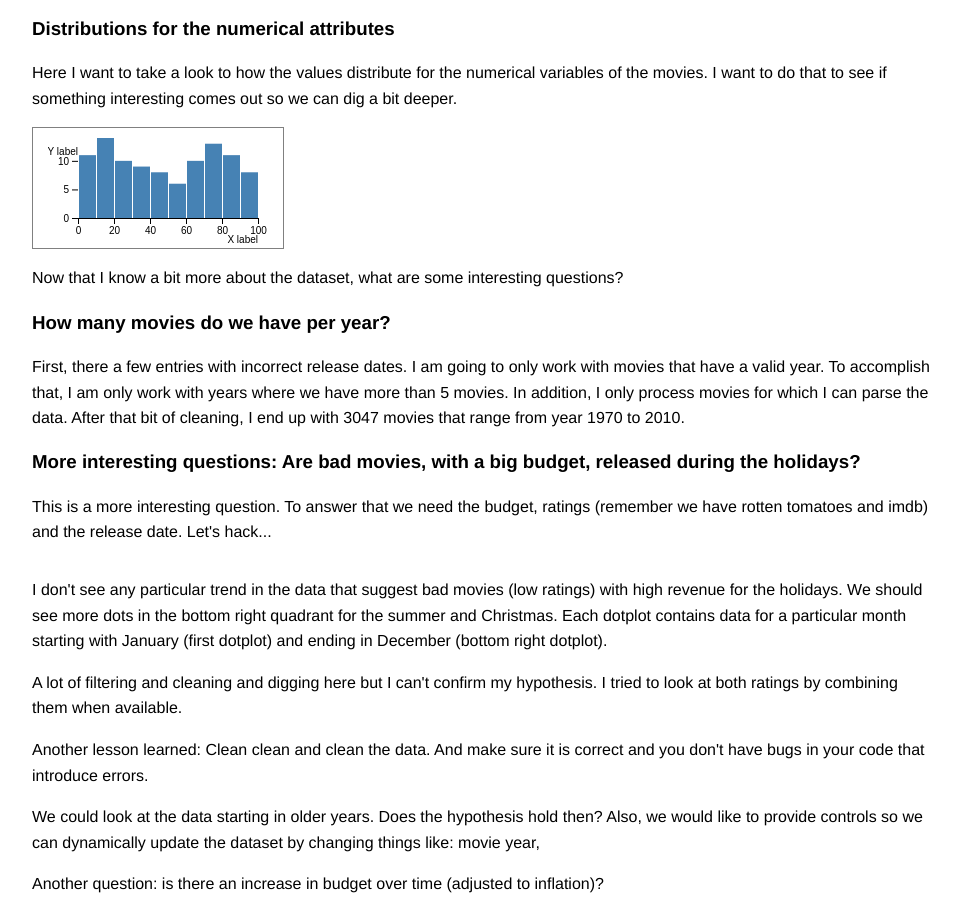
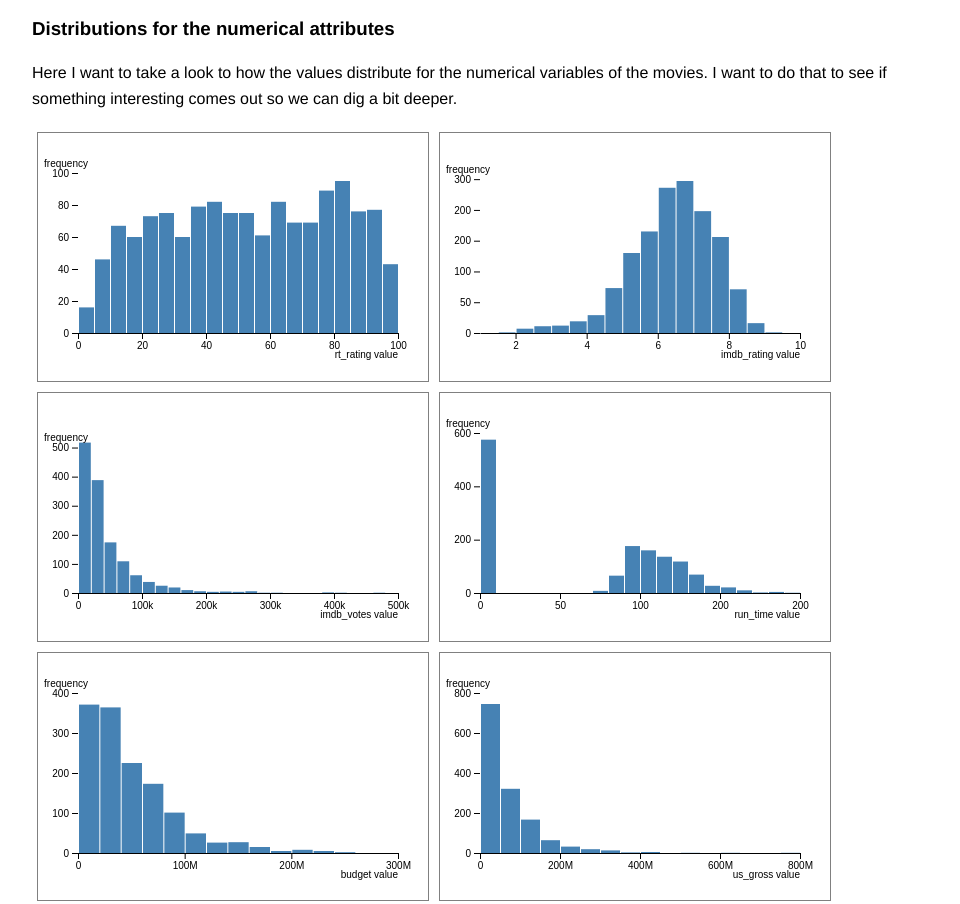
Before and after one commit to drio/cse512_week2_movies, a website built with webpack: page src/index.html in a window 1280 px wide. Shown: the part 1112-2016 px from the top of the page, without its empty margins (33-993 px from the left). Built offline with nearby package versions, Linux system fonts and the light colour scheme; files whose address does not match are found by name.

Commit message:
adding distributions

```diff
--- a/src/css/style.css
+++ b/src/css/style.css
@@ -29,10 +29,17 @@ body {
 	display: flex;
   flex-wrap: wrap;
 	flex-grow: 0;
-	justify-content: center;
+	justify-content: left;
+  border: 0px solid grey;
+	width: 840px;
+  margin-top: 0px;
+}
+
+.histogram-small {
   border: 1px solid grey;
-	width: 250px;
-  margin-top: 0px;
+	background:white;
+	width: 390px;
+	margin: 5px;
 }
 
 #viz-dotplot-container {
--- a/src/js/app.js
+++ b/src/js/app.js
@@ -1,11 +1,11 @@
 import '../css/style.css';
 import {holidaysViz} from './holidays.js';
 import {usVsWorldViz} from './usvsworld.js';
-import {drd_histogram} from './viz/histogram.js';
+import {distributionsViz} from './distributions.js';
 import {HEADER} from './constants.js';
 
 import {csv} from 'd3-fetch';
-import {chain, keys, filter, range} from 'lodash';
+import {chain, keys} from 'lodash';
 
 //const DATA_URL = '/src/assets/movies_small.csv';
 const DATA_URL = '/src//assets/movies.csv';
@@ -73,16 +73,7 @@ window.onload = () => {
 		const {listAllMoviesClean} = getMoviesByYear(movieRows);
 		console.log("Number of movies after filtering: ", listAllMoviesClean.length);
 
-		let data = range(100).map((n) => Math.random() * 100 | 0);
-		data.x = "X label";
-		data.y = "Y label";
-		drd_histogram({
-			width: 200,
-			height: 100,
-			elementIDSel: '#viz-histogram-container',
-			data,
-		});
-
+    distributionsViz(listAllMoviesClean);
 		holidaysViz(listAllMoviesClean);
 		usVsWorldViz(listAllMoviesClean);
 	});
--- a/src/js/constants.js
+++ b/src/js/constants.js
@@ -20,6 +20,11 @@ export const HEADER = {
 	world_gross: 'Worldwide Gross',
 	dvd_sales:   'US DVD Sales',
 };
+
+export const numericalAttributes = [
+	'rt_rating', 'imdb_rating', 'imdb_votes', 'run_time',
+  'budget', 'us_gross', 'world_gross'
+];
 
 export const combinedGross = (movie) => {
 	return (+movie[HEADER.us_gross]) + (+movie[HEADER.world_gross]);
--- /dev/null
+++ b/src/js/distributions.js
@@ -0,0 +1,39 @@
+import {HEADER, numericalAttributes } from './constants.js';
+import {drd_histogram} from './viz/histogram.js';
+import {range} from 'lodash';
+import { select } from 'd3-selection';
+
+const addContainers = (elemIDSel) => {
+	select(elemIDSel)
+		.selectAll("div")
+		.data(numericalAttributes)
+		.enter()
+			.append("div")
+			.attr("class", "histogram-small")
+			.attr("id", (d) => "histogram-small-" + d );
+}
+
+export const distributionsViz = (movies) => {
+	addContainers("#viz-histogram-container");
+
+  let attributeToValues = {};
+  movies.forEach((movie) => {
+    numericalAttributes.forEach((attr) => {
+      if (!attributeToValues[attr]) attributeToValues[attr] = [];
+      attributeToValues[attr].push(+movie[HEADER[attr]])
+    });
+  });
+
+  numericalAttributes.forEach((attr) => {
+    let data = attributeToValues[attr];
+    data.x = attr + ' value'
+    data.y = 'frequency';
+    drd_histogram({
+      width: 360,
+      numBars: 20,
+      height: 200,
+      elementIDSel: `#histogram-small-${attr}`,
+      data,
+    });
+  });
+};
--- a/src/js/viz/histogram.js
+++ b/src/js/viz/histogram.js
@@ -5,9 +5,10 @@ import { axisBottom, axisLeft } from 'd3-axis';
 import { format } from 'd3-format';
 
 const getMinMax = (arrayPoints) => [ 0, max(arrayPoints) ];
+const formatSIPrefix = format(".1s");
 
  /* https://bl.ocks.org/mbostock/3019563 */
-const margin = {top: 5, right: 5, bottom: 15, left: 15};
+const margin = {top: 20, right: 20, bottom: 20, left: 20};
 
 export const drd_histogram = (opts) => {
   const data = opts.data;
@@ -18,7 +19,7 @@ export const drd_histogram = (opts) => {
 
   const bins = histogram()
     .domain(xScale.domain())
-    .thresholds(xScale.ticks(10))(data);
+    .thresholds(xScale.ticks(opts.numBars))(data);
 
   const yScale = scaleLinear()
     .domain([0, max(bins, d => d.length)]).nice()
@@ -26,7 +27,7 @@ export const drd_histogram = (opts) => {
 
 	const xAxis = g => g
     .attr("transform", `translate(0,${opts.height - margin.bottom})`)
-    .call(axisBottom(xScale).tickSizeOuter(0).ticks(4))
+    .call(axisBottom(xScale).tickSizeOuter(0).ticks(4).tickFormat(formatSIPrefix))
     .call(g => g.append("text")
         .attr("x", opts.width - margin.right)
         .attr("y", 25)
@@ -37,10 +38,10 @@ export const drd_histogram = (opts) => {
 
 	const yAxis = g => g
 		.attr("transform", `translate(${margin.left},0)`)
-		.call(axisLeft(yScale).ticks(4))
+		.call(axisLeft(yScale).ticks(4).tickFormat(formatSIPrefix))
 		.call(g => g.select(".domain").remove())
 		.call(g => g.select(".tick:last-of-type text").clone()
-				.attr("x", 0)
+				.attr("x", 10)
 				.attr("y", -10)
 				//.attr("text-anchor", "start")
 				//.attr("font-weight", "bold")
```
